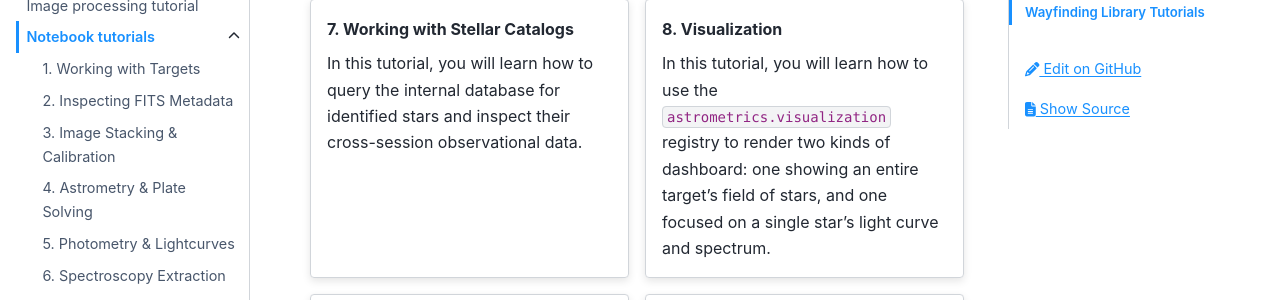
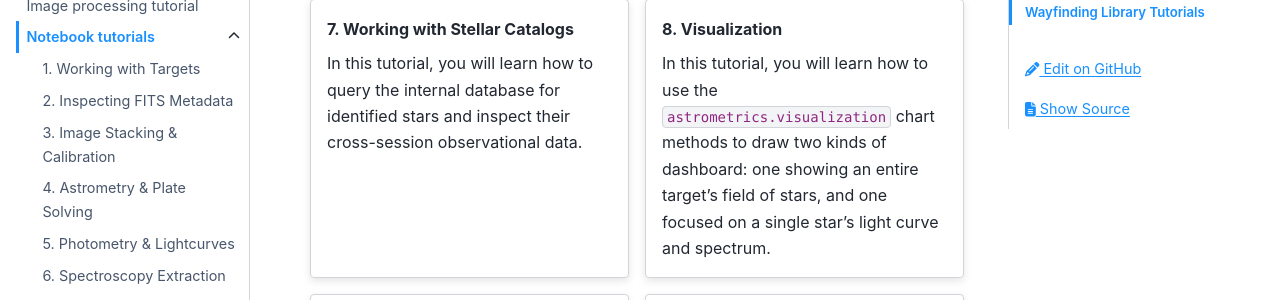
Before and after one commit to m1chae2/astrometrics, a Sphinx documentation site: the page built from documentation/notebooks/index.md, in a window 1280 px wide and 900 px high, scrolled down 1085 px. Shown: the part 154-454 px from the top of the window. Built offline with Sphinx 7.4.7 and the PyData theme 0.15.4, drawn with Linux system fonts in a browser that asks for light colours; pages that are not in the unit, such as notebooks, are missing from menus; a script that is not in the unit is left out.

Commit message:
doc: refresh the notebook index from the updated visualization notebook (#206)
The docs build regenerates this card text from notebook 08, whose intro now
names the chart methods instead of the old plot registry.

Co-Authored-By: Claude Opus 5.5 <noreply@anthropic.com>
Claude-Session: https://claude.ai/code/session_019g6JwJipJrKj4U5oT69ubQ

```diff
--- a/documentation/notebooks/index.md
+++ b/documentation/notebooks/index.md
@@ -69,7 +69,7 @@ In this tutorial, you will learn how to query the internal database for identifi
 :link: /notebooks/astrometrics/user_guide/08_visualization
 :link-type: doc
 
-In this tutorial, you will learn how to use the `astrometrics.visualization` registry to render two kinds of dashboard: one showing an entire target's field of stars, and one focused on a single star's light curve and spectrum.
+In this tutorial, you will learn how to use the `astrometrics.visualization` chart methods to draw two kinds of dashboard: one showing an entire target's field of stars, and one focused on a single star's light curve and spectrum.
 :::
 
 :::{grid-item-card} 9. End-to-End Image Processing: M 13
```
